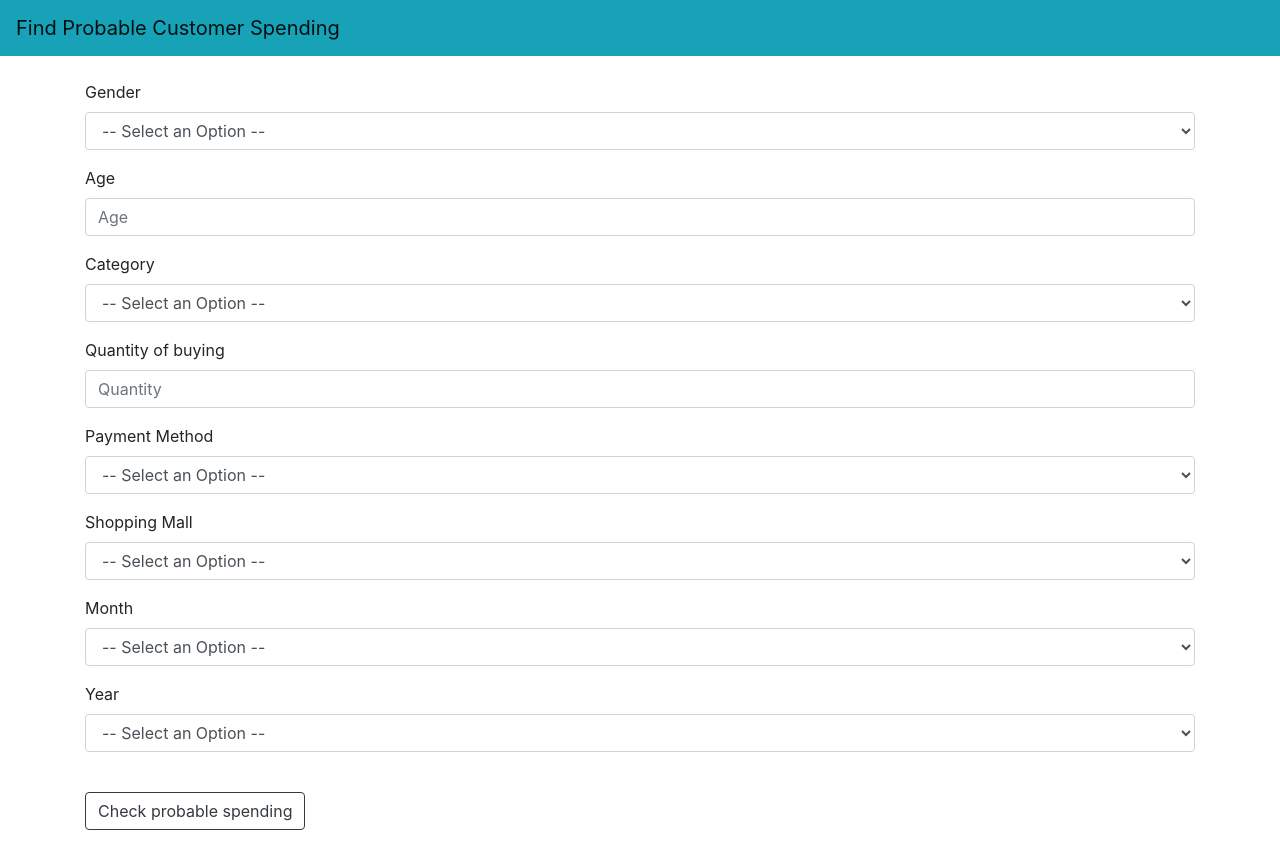
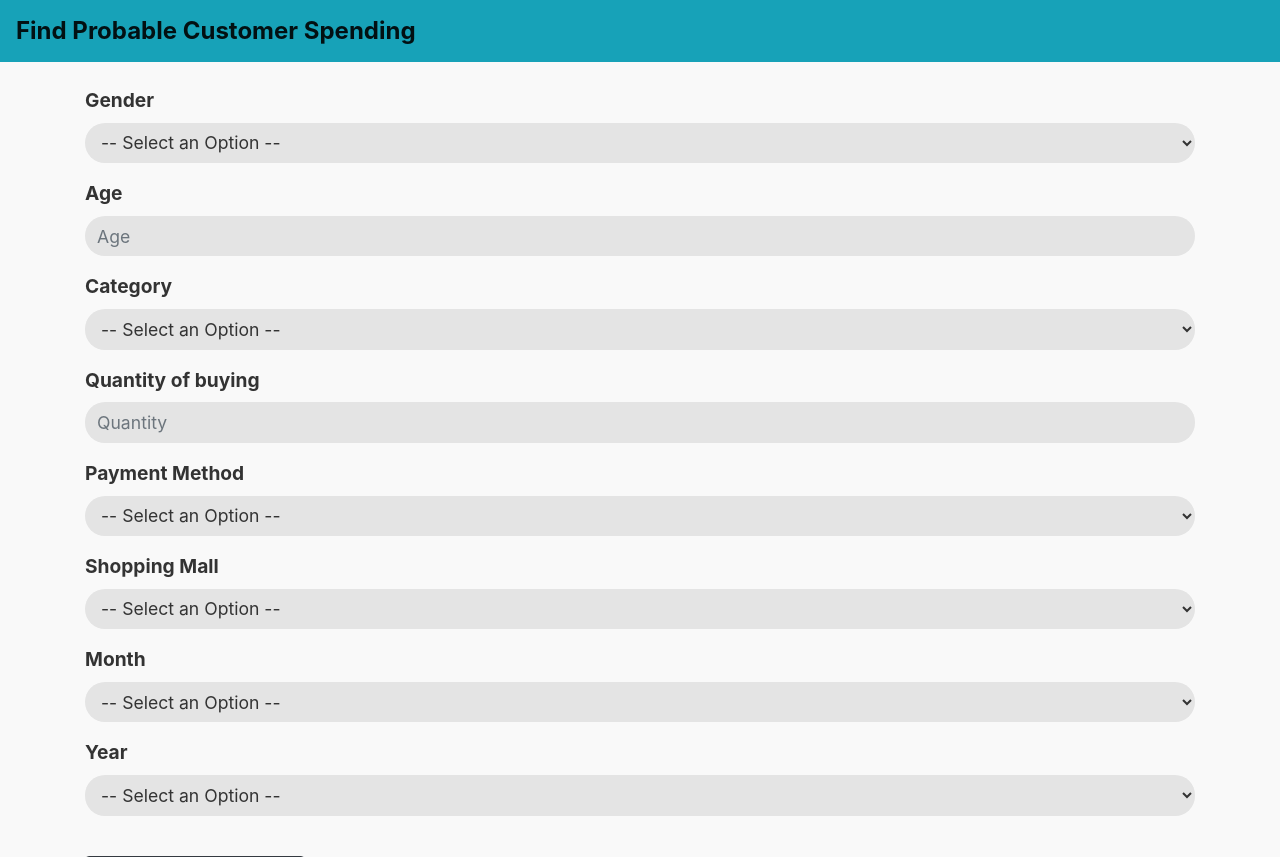
Before and after one commit to zakarich/Customer-Spending-Prediction, a Flask app: page / in a window 1280 px wide. Shown: the top 857 px of the page. Run offline with Flask 3, Linux system fonts and the light colour scheme; parts of the project's set-up code (start-up, migrations or seed data) failed here and were passed over; some libraries are stand-ins or nearby versions.

Commit message:
update webpage

```diff
--- a/GUI/templates/index.html
+++ b/GUI/templates/index.html
@@ -21,16 +21,59 @@
       crossorigin="anonymous"
     ></script>
 
+    <style>
+      body {
+        background-color: #f9f9f9;
+      }
 
+      .navbar {
+        background-color: #393e46;
+        color: #fff;
+      }
+
+      .navbar-brand {
+        font-size: 1.5rem;
+        font-weight: bold;
+      }
+
+      .form-control {
+        border-radius: 20px;
+        border: none;
+        background-color: #e4e4e4;
+        color: #333;
+        font-size: 1.1rem;
+      }
+
+      .form-control:focus {
+        box-shadow: none;
+        border: 2px solid #1e90ff;
+      }
+
+      .btn-primary {
+        background-color: #1e90ff;
+        border: none;
+        border-radius: 20px;
+        font-weight: bold;
+        font-size: 1.2rem;
+      }
+
+      .btn-primary:hover {
+        background-color: #0c80df;
+      }
+
+      label {
+        font-size: 1.2rem;
+        font-weight: bold;
+        color: #333;
+      }
+    </style>
   </head>
   <body>
     <!-- Navbar-->
     <!-- Image and text -->
-<nav class="navbar navbar-light bg-info">
-  <a class="navbar-brand" href="#">
-    Find Probable Customer Spending
-  </a>
-</nav>
+    <nav class="navbar navbar-light bg-info">
+      <a class="navbar-brand" href="#">Find Probable Customer Spending</a>
+    </nav>
     <!-- Form -->
     <div class="container">
       <form action="{{url_for('predict')}}" method="POST">
```
